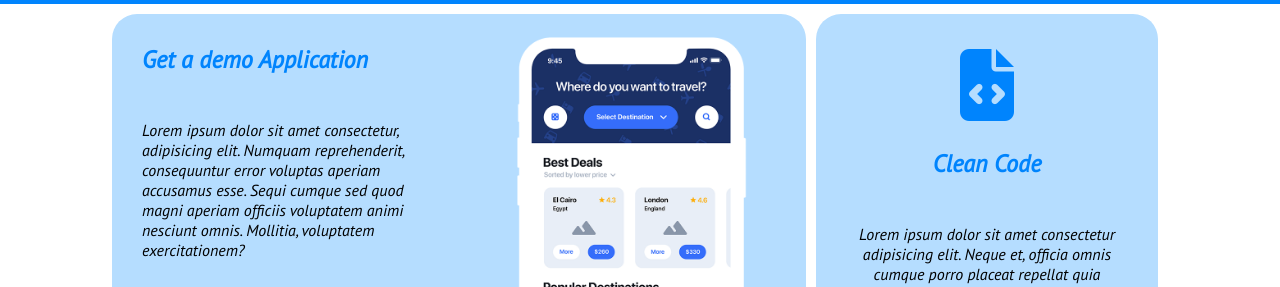
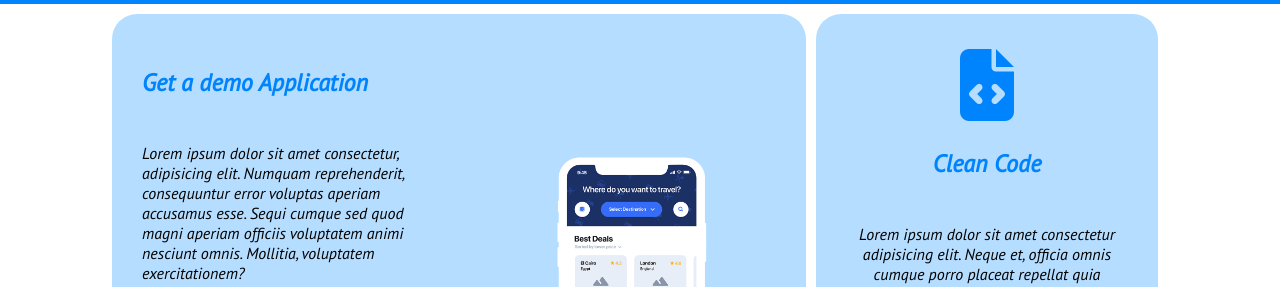
Before and after one commit to marcocentonze/htmlcss-responsive-layout, a plain HTML site: page index.html in a window 1280 px wide. Shown: the part 72-359 px from the top of the page. Drawn offline with Linux system fonts and the light colour scheme.

Commit message:
fix img (first section)+ col height

```diff
--- a/index.html
+++ b/index.html
@@ -47,7 +47,7 @@
                     <div class="row d_flex f_wrap">
 
                         <div class="col-8 marg-bottom">
-                        <div class="card txt-align-cnt col-8-flex">
+                        <div class="card txt-align-cnt col-8-flex align-end">
                                 <div class="col-5 col-5-left">
                                 <div class="card-pad">
                                     <h2 class="primary-blu">Get a demo Application</h2>
--- a/style.css
+++ b/style.css
@@ -69,6 +69,9 @@ body{
   .pad-col{
     padding-bottom:20px;
   }
+  .align-end{
+    align-items:end;
+  }
 
 /*
 [class^='col-']
@@ -133,7 +136,7 @@ header nav
 }
 
 .card-img>img{
-  width: 100%;
+  width: 65%;
   margin-bottom:-20px;
 }
 #demo-btn>button{
@@ -447,14 +450,12 @@ width: 50%;
     .col-4
 {
 	width: calc(100% / 12 * 4);
-  height: 100%;
   margin-bottom:15px;
 }
 
 .col-8
 {
 	width: calc(100% / 12 * 8);
-  height: 100%;
   margin-bottom:15px;
 }
 .col-8-flex{
@@ -472,7 +473,7 @@ width: 50%;
 }
 .col-8-flex{
   display: flex;
-  padding-bottom: 20px;
+
 }
 .col-5{
   width:50%;
```
